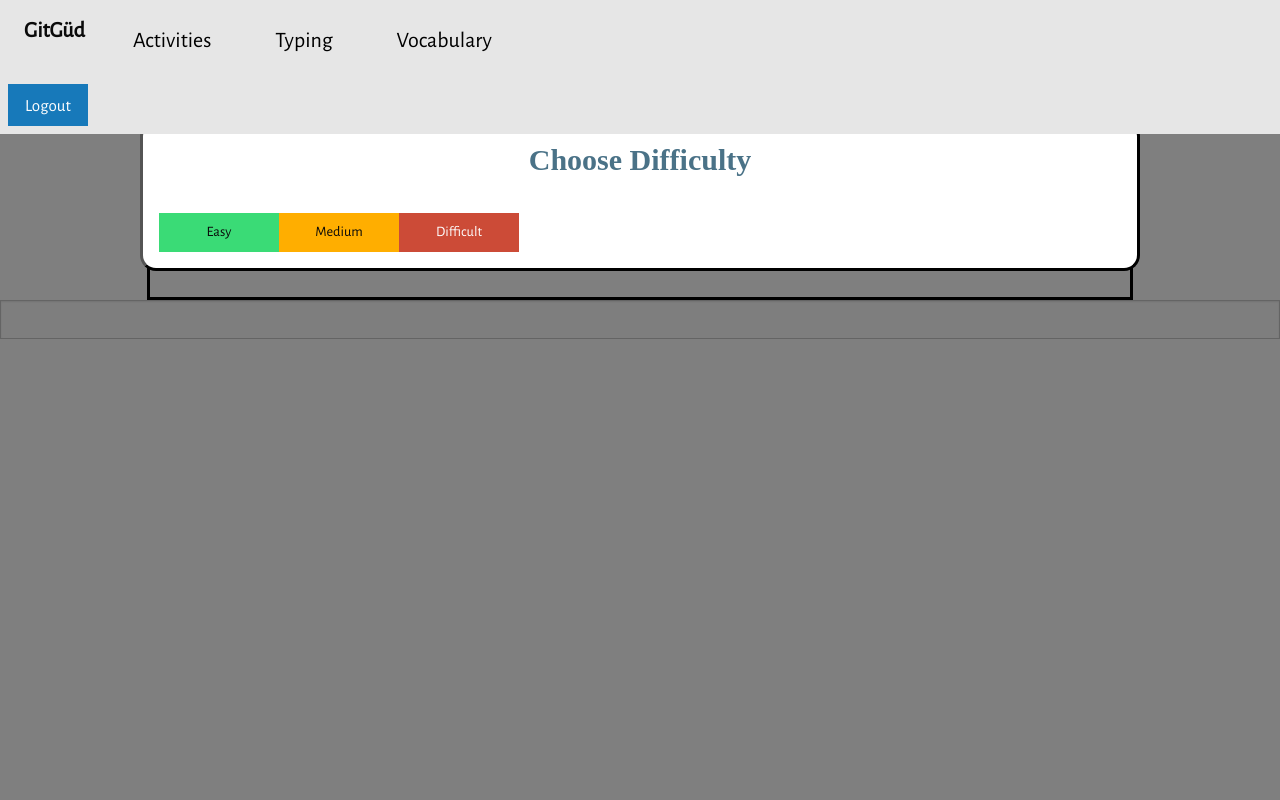
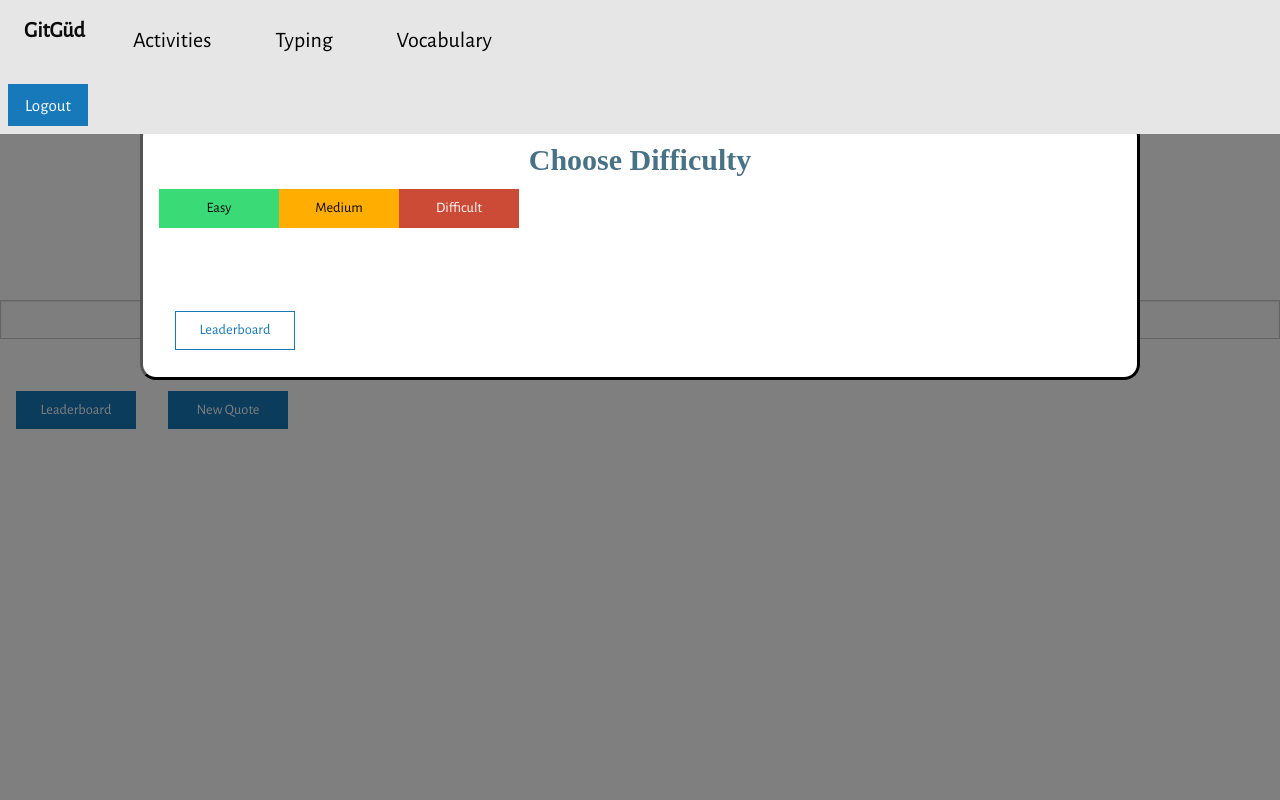
Before and after one commit to huiminwu/lambBaaas, a Flask app: template templates/typing.html in a window 1280 px wide. Run offline with Flask 2, Linux system fonts and the light colour scheme; the template is opened without the code that fills it: most values are stand-ins (such as "Sample title", 1, 10 or a date in 2020); some libraries are stand-ins or nearby versions; some web fonts are replaced.

Commit message:
added leaderboard button to start of typing page

```diff
--- a/templates/typing.html
+++ b/templates/typing.html
@@ -9,11 +9,16 @@
   <div id="exampleoverlay">
     <div id="typingDisplay" style="width: 1000px; top: 15%">
       <h4>Choose Difficulty</h4>
-      <br>
       <ul class="menu">
         <li><button class="success button" style="width: 120px;" onclick="selectDif('Easy')">Easy</button></li>
         <li><button class="warning button" style="width: 120px;" onclick="selectDif('Medium')">Medium</button></li>
         <li><button class="alert button" style="width: 120px;" onclick="selectDif('Difficult')">Difficult</button></li>
+      </ul>
+      <br>
+      <br>
+      <br>
+      <ul class="menu">
+        <li><a href="/leaderboard"><button class="hollow button" style="width: 120px;">Leaderboard</button></a></li>
       </ul>
     </div>
   </div>
@@ -28,6 +33,13 @@
 <div class="medium-6 cell">
   <input type="text" id="myInput" oninput="myFunction()">
 </div>
+
+<br>
+
+<ul class="menu">
+  <li><a href="/leaderboard"><button class="button" style="width: 120px;">Leaderboard</button></a></li>
+  <li><a href="/typing"><button class="button" style="width: 120px;">New Quote</button></a></li>
+</ul>
 
 <div style="display: none;">
   <form id="resultsForm" action="/typingResults" method="POST" class="center">
```
Also changed, not shown: doc/devlog.txt (+6 -1 lines).
